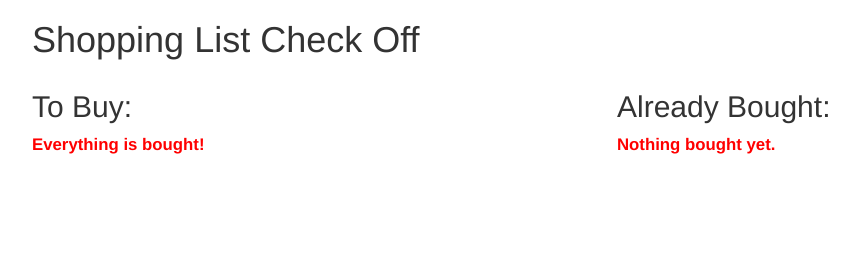
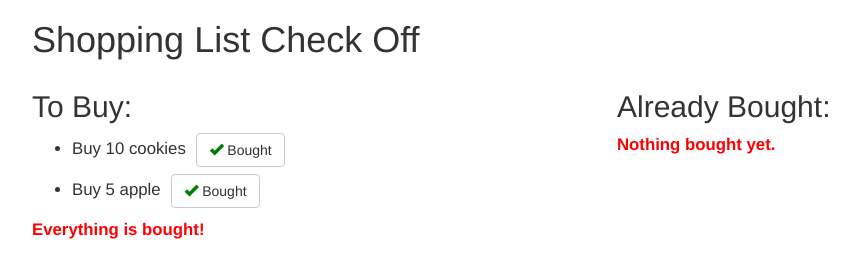
Before and after one commit to chenjq2000/mod2_solution, a plain HTML site: page index.html in a window 1280 px wide. Shown: the whole page, without its empty margins (38-897 px from the left). Drawn offline with Linux system fonts and the light colour scheme.

Commit message:
fix again 2

```diff
--- a/index.html
+++ b/index.html
@@ -34,7 +34,7 @@
     <div class="col-md-6" ng-controller="ToBuyShoppingController as toBuyList">
      <h2>To Buy:</h2>
      <ul>
-       <li ng-repeat="item in toBuyList.items">Buy {{item.quantity} {{item.name}}
+       <li ng-repeat="item in toBuyList.items">Buy {{item.quantity}} {{item.name}}
          <button class="btn btn-default" ng-click="toBuyList.buy($index);">
          <span class="glyphicon glyphicon-ok"></span> Bought</button></li>
 
```
